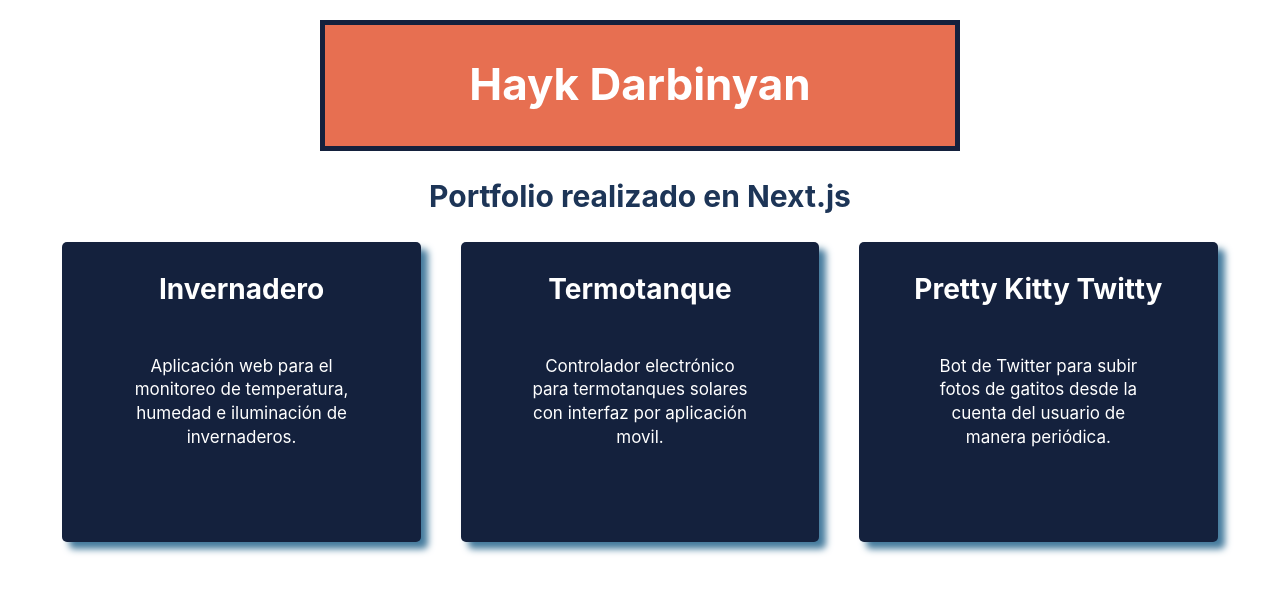
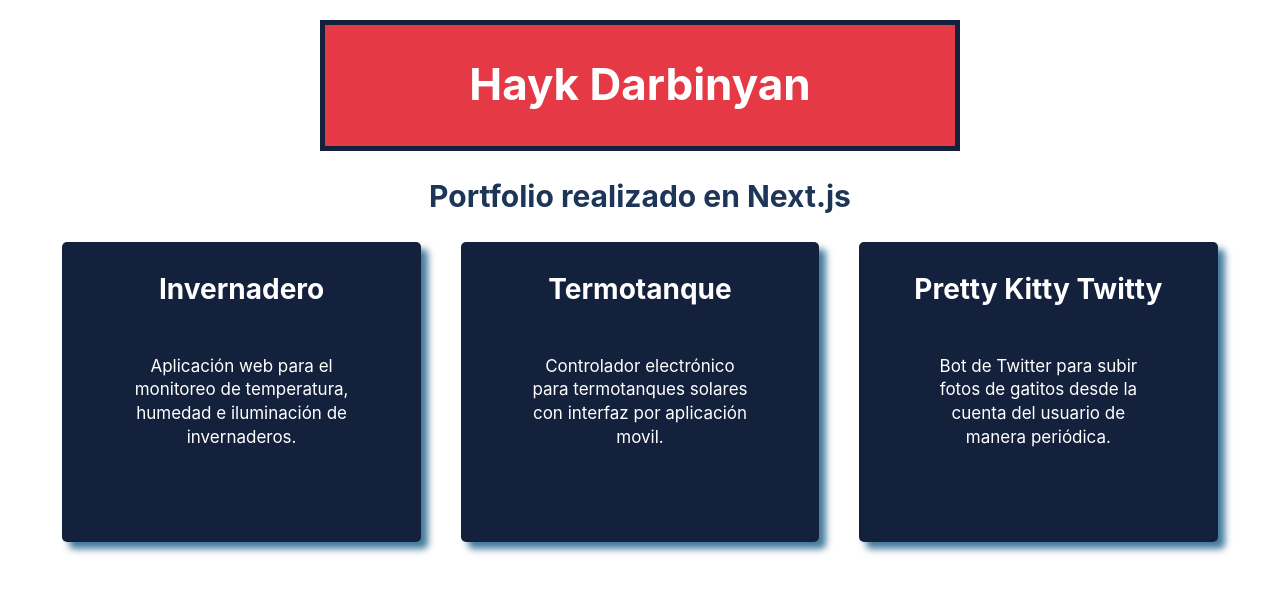
Before and after one commit to haykodarb/portfolio, a Next.js app: page / in a window 1280 px wide. Shown: the top 592 px of the page. Built offline with nearby package versions, Linux system fonts and the light colour scheme.

Commit message:
Changed title color as well

```diff
--- a/components/home.module.css
+++ b/components/home.module.css
@@ -11,7 +11,7 @@
 
 .homeTitle {
   display: flex;
-  background-color: #e76f51;
+  background-color: #e63946;
   color: white;
   width: 50%;
   align-items: center;
```
